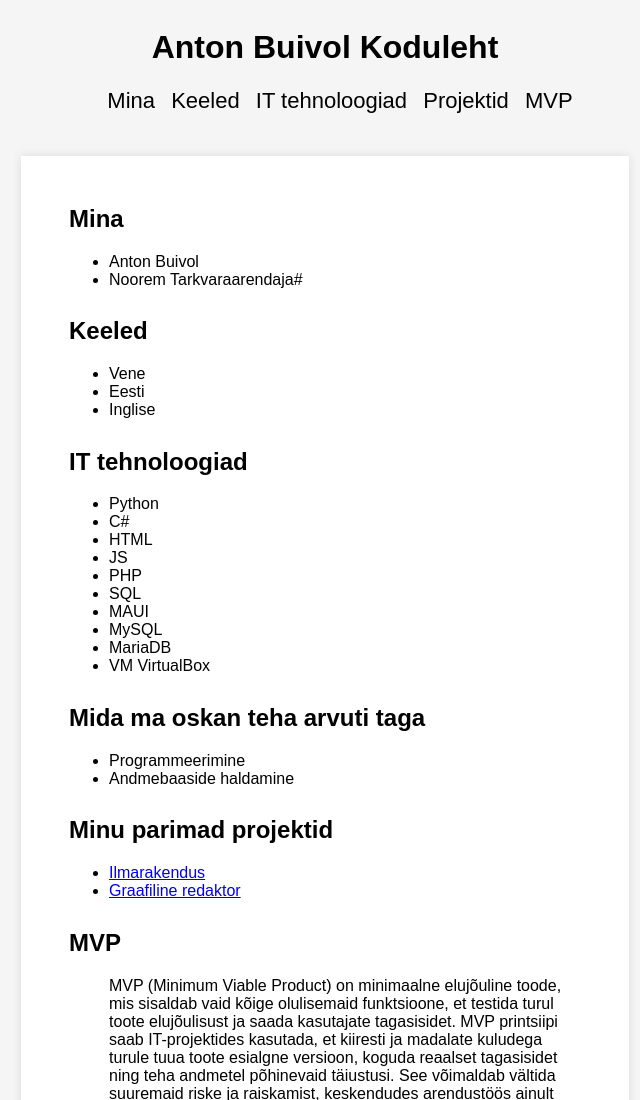
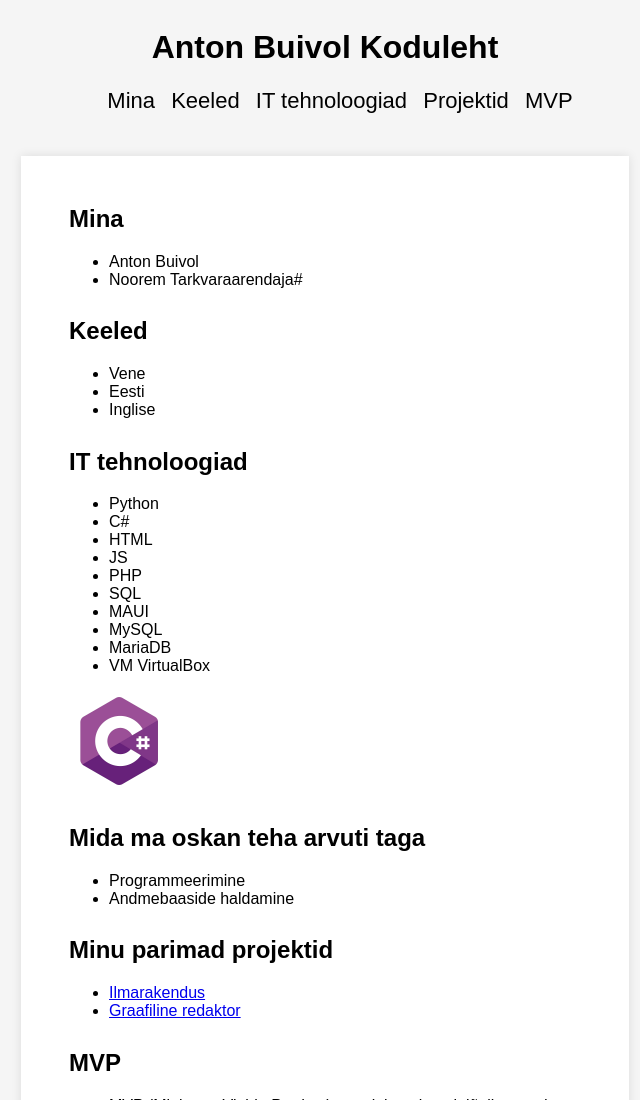
Before and after one commit to AntonBuivol/AntonBuivol.github.io, a plain HTML site: page index.html in a window 1280 px wide. Shown: the top 1100 px of the page, without its empty margins (315-955 px from the left). Drawn offline with Linux system fonts and the light colour scheme.

Commit message:
add c# logo

```diff
--- a/index.html
+++ b/index.html
@@ -51,6 +51,7 @@
             <li>MariaDB</li>
             <li>VM VirtualBox</li>
         </ul>
+        <img src="Clogo.png" alt="C# logo" width="100">
     </section>
 
     <section>
```
Also changed, not shown: Clogo.png (added).
